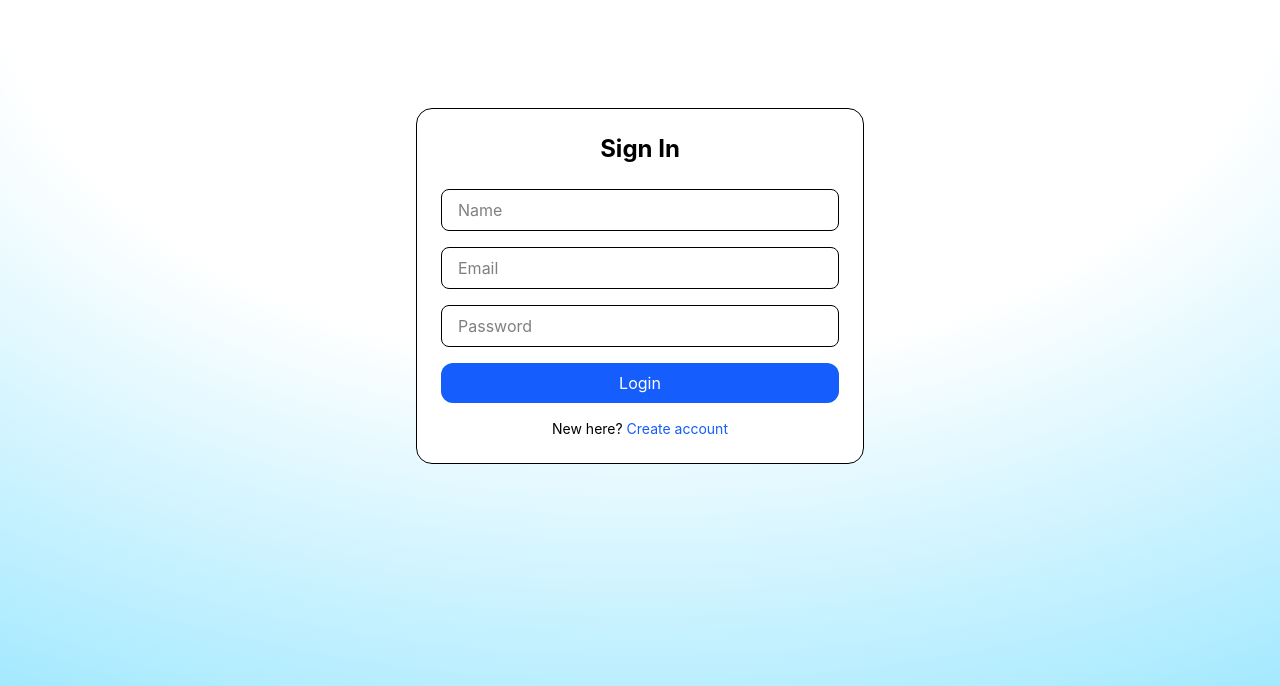
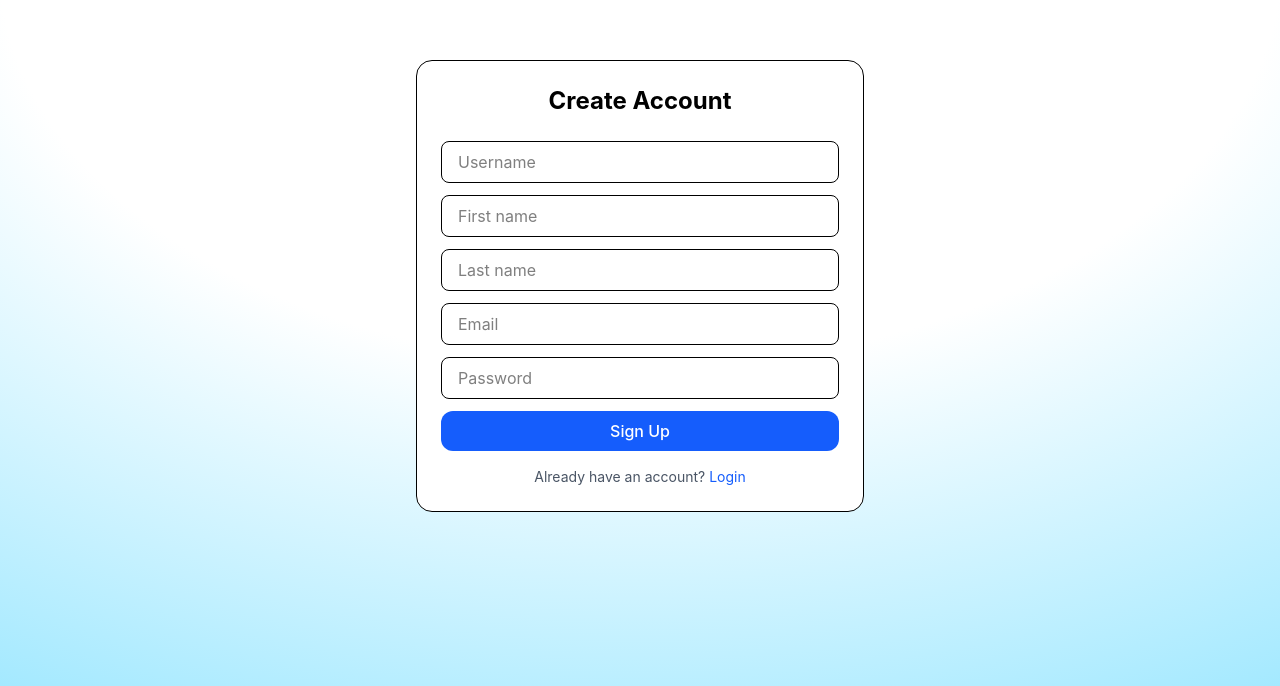
Before and after one commit to Kushagra-369/messaging-client, a React (Vite) app: page /signin in a window 1280 px wide. Shown: the part 114-800 px from the top of the page. Built offline with nearby package versions, Linux system fonts and the light colour scheme.

Commit message:
signinin

```diff
--- a/index.html
+++ b/index.html
@@ -1,5 +1,6 @@
 <!doctype html>
 <html lang="en">
+
 <head>
   <meta charset="UTF-8" />
   <link rel="icon" type="image/svg+xml" href="/vite.svg" />
@@ -8,7 +9,8 @@
   <!-- Primary Meta Tags -->
   <title>ChatApp | Modern Real-time Messaging</title>
   <meta name="title" content="ChatApp | Modern Real-time Messaging">
-    <meta name="description" content="Connect instantly with ChatApp - a modern, real-time messaging platform with end-to-end encryption and seamless collaboration features.">
+  <meta name="description"
+    content="Connect instantly with ChatApp - a modern, real-time messaging platform with end-to-end encryption and seamless collaboration features.">
   <meta name="keywords" content="chat, messaging, real-time, communication, collaboration, secure chat">
   <meta name="author" content="ChatApp Team">
 
@@ -16,14 +18,16 @@
   <meta property="og:type" content="website">
   <meta property="og:url" content="https://chatapp.example.com/">
   <meta property="og:title" content="ChatApp | Modern Real-time Messaging">
-    <meta property="og:description" content="Connect instantly with ChatApp - a modern, real-time messaging platform with end-to-end encryption and seamless collaboration features.">
+  <meta property="og:description"
+    content="Connect instantly with ChatApp - a modern, real-time messaging platform with end-to-end encryption and seamless collaboration features.">
   <meta property="og:image" content="/social-preview.png">
 
   <!-- Twitter -->
   <meta property="twitter:card" content="summary_large_image">
   <meta property="twitter:url" content="https://chatapp.example.com/">
   <meta property="twitter:title" content="ChatApp | Modern Real-time Messaging">
-    <meta property="twitter:description" content="Connect instantly with ChatApp - a modern, real-time messaging platform with end-to-end encryption and seamless collaboration features.">
+  <meta property="twitter:description"
+    content="Connect instantly with ChatApp - a modern, real-time messaging platform with end-to-end encryption and seamless collaboration features.">
   <meta property="twitter:image" content="/social-preview.png">
 
   <!-- Theme Color -->
@@ -80,7 +84,13 @@
   <meta name="mobile-web-app-capable" content="yes">
 
   <!-- Security Headers (via meta tags where possible) -->
-    <meta http-equiv="Content-Security-Policy" content="default-src 'self'; script-src 'self' 'unsafe-inline'; style-src 'self' 'unsafe-inline' https://fonts.googleapis.com; font-src 'self' https://fonts.gstatic.com;">
+  <meta http-equiv="Content-Security-Policy" content="
+    default-src 'self';
+    connect-src 'self' http://localhost:1928;
+    script-src 'self' 'unsafe-inline';
+    style-src 'self' 'unsafe-inline' https://fonts.googleapis.com;
+    font-src 'self' https://fonts.gstatic.com;
+  ">
 
   <style>
     /* Loading animation */
@@ -111,7 +121,7 @@
     .spinner {
       width: 50px;
       height: 50px;
-        border: 3px solid rgba(255,255,255,.3);
+      border: 3px solid rgba(255, 255, 255, .3);
       border-radius: 50%;
       border-top-color: white;
       animation: spin 1s ease-in-out infinite;
@@ -119,7 +129,9 @@
     }
 
     @keyframes spin {
-        to { transform: rotate(360deg); }
+      to {
+        transform: rotate(360deg);
+      }
     }
 
     /* Dark mode preference */
@@ -130,6 +142,7 @@
     }
   </style>
 </head>
+
 <body>
   <!-- Loading screen (removed when React mounts) -->
   <div id="loading" class="app-loading">
@@ -167,4 +180,5 @@
   <!-- Analytics (optional) -->
   <script defer data-domain="chatapp.example.com" src="https://plausible.io/js/script.js"></script>
 </body>
+
 </html>
--- a/src/Components/Login/Signin.tsx
+++ b/src/Components/Login/Signin.tsx
@@ -1,53 +1,151 @@
 import { Link, useNavigate } from "react-router-dom";
+import { useState } from "react";
+import { APIURL } from "../../GlobalAPIURL";
 
-type SigninProps = {
-  onLogin: () => void;
-};
-
-export default function Signin({ onLogin }: SigninProps) {
+export default function Signin() {
   const navigate = useNavigate();
 
-  const handleSubmit = (e: React.FormEvent) => {
+  const [formData, setFormData] = useState({
+    username: "",
+    first_name: "",
+    last_name: "",
+    email: "",
+    password: "",
+  });
+
+  const [loading, setLoading] = useState(false);
+
+  const handleChange = (e: React.ChangeEvent<HTMLInputElement>) => {
+    setFormData(prev => ({
+      ...prev,
+      [e.target.name]: e.target.value,
+    }));
+  };
+
+  const handleSubmit = async (e: React.FormEvent) => {
     e.preventDefault();
 
-    onLogin();        // ✅ tell App user is logged in
-    navigate("/");    // ✅ redirect to home
+    const { username, first_name, last_name, email, password } = formData;
+
+    if (!username || !first_name || !last_name || !email || !password) {
+      alert("All fields are required");
+      return;
+    }
+
+    try {
+      setLoading(true);
+
+      const res = await fetch(`${APIURL}/create_users`, {
+        method: "POST",
+        headers: { "Content-Type": "application/json" },
+        body: JSON.stringify({
+          username,
+          first_name,
+          last_name,
+          email,
+          password,
+        }),
+      });
+
+      const data = await res.json();
+
+      // 🔴 HANDLE OTP VERIFIED CASE (409)
+      if (res.status === 409 && data.next === "LOGIN") {
+        navigate("/login");
+        return;
+      }
+
+      // 🔴 HANDLE OTP NOT VERIFIED
+      if (data.next === "VERIFY_OTP") {
+        localStorage.setItem("otp_email", email);
+        navigate("/verify-otp");
+        return;
+      }
+
+      // REAL ERROR (only if no `next`)
+      if (!res.ok) {
+        alert(data.message || "Signup failed");
+        return;
+      }
+
+    } catch (err) {
+      console.error(err);
+      alert("Something went wrong");
+    } finally {
+      setLoading(false);
+    }
   };
+
+
 
   return (
     <div className="min-h-screen flex items-center justify-center px-4">
-      <div className="w-full max-w-md rounded-2xl border bg-white dark:text-white dark:bg-gray-900 p-6">
+      <div className="w-full max-w-md rounded-2xl border bg-white dark:bg-gray-900 dark:text-white p-6">
         <h1 className="text-2xl font-bold text-center mb-6">
-          Sign In
+          Create Account
         </h1>
 
-        <form className="space-y-4 dark:text-white" onSubmit={handleSubmit}>
+        <form className="space-y-3" onSubmit={handleSubmit}>
           <input
-            placeholder="Name"
+            name="username"
+            placeholder="Username"
+            value={formData.username}
+            onChange={handleChange}
             className="w-full px-4 py-2 border rounded-lg dark:bg-gray-800 dark:border-gray-700"
           />
+
           <input
-            placeholder="Email"
+            name="first_name"
+            placeholder="First name"
+            value={formData.first_name}
+            onChange={handleChange}
             className="w-full px-4 py-2 border rounded-lg dark:bg-gray-800 dark:border-gray-700"
           />
+
           <input
+            name="last_name"
+            placeholder="Last name"
+            value={formData.last_name}
+            onChange={handleChange}
+            className="w-full px-4 py-2 border rounded-lg dark:bg-gray-800 dark:border-gray-700"
+          />
+
+          <input
+            name="email"
+            type="email"
+            placeholder="Email"
+            value={formData.email}
+            onChange={handleChange}
+            className="w-full px-4 py-2 border rounded-lg dark:bg-gray-800 dark:border-gray-700"
+          />
+
+          <input
+            name="password"
             type="password"
             placeholder="Password"
+            value={formData.password}
+            onChange={handleChange}
             className="w-full px-4 py-2 border rounded-lg dark:bg-gray-800 dark:border-gray-700"
           />
 
           <button
             type="submit"
-            className="w-full py-2 rounded-xl bg-blue-600 text-white"
+            disabled={loading}
+            className="
+              w-full py-2 rounded-xl
+              bg-blue-600 hover:bg-blue-700
+              text-white font-medium
+              disabled:opacity-60
+            "
           >
-            Login
+            {loading ? "Processing..." : "Sign Up"}
           </button>
         </form>
 
-        <p className="text-center mt-4 text-sm">
-          New here?{" "}
-          <Link to="/signup" className="text-blue-600">
-            Create account
+        <p className="text-center mt-4 text-sm text-gray-600 dark:text-gray-400">
+          Already have an account?{" "}
+          <Link to="/login" className="text-blue-600 hover:underline">
+            Login
           </Link>
         </p>
       </div>
--- /dev/null
+++ b/src/GlobalAPIURL.tsx
@@ -0,0 +1 @@
+export const APIURL = 'http://localhost:1928'
```
Lines whose indentation alone changed are shown as unchanged.
